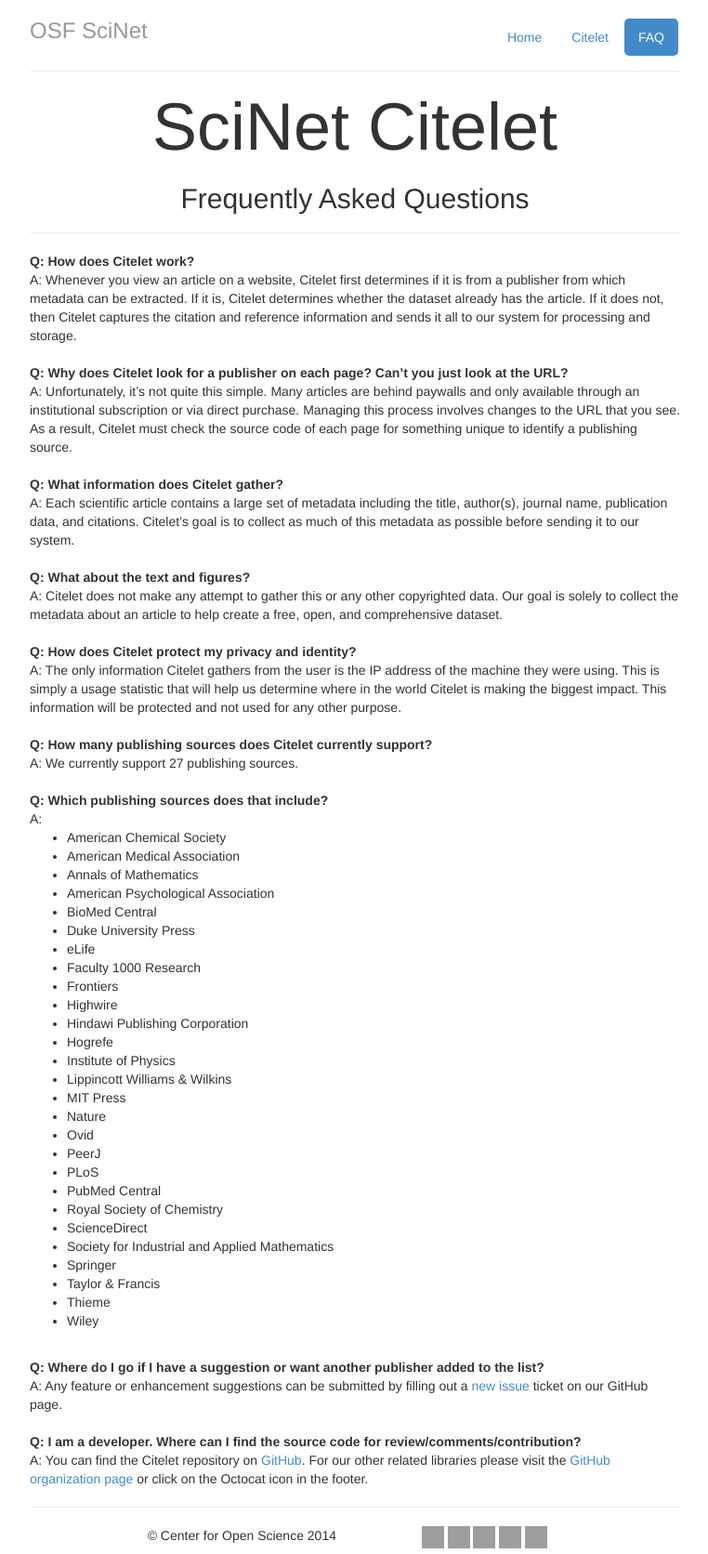
After one commit to cos-labs/scinet-citelet, a Flask app: page /faq/ in a window 1280 px wide. The commit adds this page. Shown: the whole page at 93% size, without its empty margins (258-1020 px from the left). Run offline with Flask 2, Linux system fonts and the light colour scheme; parts of the project's set-up code (start-up, migrations or seed data) failed here and were passed over; grey boxes are pictures that could not be loaded.

Commit message:
Added FAQ page and article counter.

```diff
--- /dev/null
+++ b/app/templates/faq.html
@@ -0,0 +1,147 @@
+<!DOCTYPE html>
+<html lang="en">
+  <head>
+    <meta charset="utf-8">
+    <meta name="viewport" content="width=device-width, initial-scale=1.0">
+    <meta name="description" content="">
+    <meta name="author" content="Harry Rybacki and Joshua Carp">
+    <link rel="shortcut icon" href="../static/img/favicon.ico">
+
+    <title>SciNet Citelet FAQ</title>
+
+    <!-- Bootstrap core CSS -->
+    <link href="../static/css/bootstrap.css" rel="stylesheet">
+
+    <!-- HTML5 shim and Respond.js IE8 support of HTML5 elements and media queries -->
+    <!--[if lt IE 9]>
+      <script src="../static/js/html5shiv.js"></script>
+      <script src="../static/js/respond.min.js"></script>
+    <![endif]-->
+
+    <style type="text/css">
+      /* Custom container */
+      .container {
+        max-width: 730px;
+      }
+      /* Custom row  */
+      .row {
+        text-align: center;
+      }
+      .row h1 {
+        font-size: 72px;
+      }
+      .row .btn {
+        font-size: 21px;
+      }
+  </style>
+
+  </head>
+
+  <body>
+
+    <div class="container">
+
+      <div class="header">
+        <ul class="nav nav-pills pull-right">
+          <li><a href="/">Home</a></li>
+          <li><a href="/citelet/">Citelet</a></li>
+          <li class="active"><a href="#">FAQ</a></li>
+          <li><a class="hidden" href="/crowdscholar/">Crowd Scholar</a></li>
+        </ul>
+        <h3 class="text-muted">OSF SciNet</h3>
+      </div>
+
+      <div class="row">
+        <div class="col-lg-12">
+
+          <hr />
+          <h1>SciNet Citelet</h1>
+          <h2>Frequently Asked Questions</h2>
+          <hr />
+
+          <dl style="text-align: left;">
+            <dt>Q: How does Citelet work?</dt>
+            <dd>A: Whenever you view an article on a website, Citelet first determines if it is from a publisher from which metadata can be extracted. If it is, Citelet determines whether the dataset already has the article.   If it does not, then Citelet captures the citation and reference information and sends it all to our system for processing and storage.</dd>
+            <br />
+            <dt>Q: Why does Citelet look for a publisher on each page? Can’t you just look at the URL?</dt>
+            <dd>A: Unfortunately, it’s not quite this simple. Many articles are behind paywalls and only available through an institutional subscription or via direct purchase.  Managing this process involves changes to the URL that you see. As a result, Citelet must check the source code of each page for something unique to identify a publishing source.</dd>
+            <br />
+            <dt>Q: What information does Citelet gather?</dt>
+            <dd>A: Each scientific article contains a large set of metadata including the title, author(s), journal name, publication data, and citations. Citelet’s goal is to collect as much of this metadata as possible before sending it to our system.</dd>
+            <br />
+            <dt>Q: What about the text and figures?</dt>
+            <dd>A: Citelet does not make any attempt to gather this or any other copyrighted data. Our goal is solely to collect the metadata about an article to help create a free, open, and comprehensive dataset.</dd>
+            <br />
+            <dt>Q: How does Citelet protect my privacy and identity?</dt>
+            <dd>A: The only information Citelet gathers from the user is the IP address of the machine they were using.  This is simply a usage statistic that will help us determine where in the world Citelet is making the biggest impact.   This information will be protected and not used for any other purpose.</dd>
+            <br />
+            <dt>Q: How many publishing sources does Citelet currently support?</dt>
+            <dd>A: We currently support 27 publishing sources.</dd>
+            <br />
+            <dt class="hidde">Q: Which publishing sources does that include?</dt>
+            <dd class="hiddn">A:
+              <ul>
+                <li>American Chemical Society</li>
+                <li>American Medical Association</li>
+                <li>Annals of Mathematics</li>
+                <li>American Psychological Association</li>
+                <li>BioMed Central</li>
+                <li>Duke University Press</li>
+                <li>eLife</li>
+                <li>Faculty 1000 Research</li>
+                <li>Frontiers</li>
+                <li>Highwire</li>
+                <li>Hindawi Publishing Corporation</li>
+                <li>Hogrefe</li>
+                <li>Institute of Physics</li>
+                <li>Lippincott Williams &amp; Wilkins</li>
+                <li>MIT Press</li>
+                <li>Nature</li>
+                <li>Ovid</li>
+                <li>PeerJ</li>
+                <li>PLoS</li>
+                <li>PubMed Central</li>
+                <li>Royal Society of Chemistry</li>
+                <li>ScienceDirect</li>
+                <li>Society for Industrial and Applied Mathematics</li>
+                <li>Springer</li>
+                <li>Taylor &amp; Francis</li>
+                <li>Thieme</li>
+                <li>Wiley</li>
+              </ul>
+            </dd>
+            <br />
+            <dt>Q: Where do I go if I have a suggestion or want another publisher added to the list?</dt>
+            <dd>A: Any feature or enhancement suggestions can be submitted by filling out a <a href=https://github.com/jmcarp/citelet/issues/new>new issue</a> ticket on our GitHub page.</dd>
+            <br />
+            <dt>Q: I am a developer. Where can I find the source code for review/comments/contribution?</dt>
+            <dd>A: You can find the Citelet repository on <a href=https://github.com/jmcarp/citelet>GitHub</a>. For our other related libraries please visit the <a href=https://github.com/ProjectScholarly>GitHub organization page</a> or click on the Octocat icon in the footer.</dd>
+          </dl>
+
+          <hr />
+        </div>
+      </div>
+
+      <div class="footer">
+        <div class="row">
+          <div class="col-md-2"></div>
+          <div class="col-md-4"><p>&copy; Center for Open Science 2014</p></div>
+          <div class="col-md-4">
+            <a href="http://twitter.com/OSFramework"><img src="/static/img/twitter_alt.png" alt="Twitter" height="24" width="24"></a>
+            <a href="https://www.facebook.com/OpenScienceFramework"><img src="/static/img/facebook.png" alt="Facebook" height="24" width="24"></a>
+            <a href="https://groups.google.com/forum/#!forum/openscienceframework"><img src="/static/img/google.png" alt="Google Group" height="24" width="24"></a>
+            <a href="https://github.com/ProjectScholarly/"><img src="/static/img/github_alt.png" alt="GitHub" height="24" width="24"></a>
+            <a href="https://plus.google.com/103557785986281627994" rel="publisher"><img src="/static/img/googleplus.png" alt="Google Plus" height="24" width="24"></a>
+          <div class="col-md-2"></div>
+          </div>
+        </div>
+      </div>
+
+    </div> <!-- /container -->
+
+
+    <!-- Bootstrap core JavaScript
+    ================================================== -->
+    <!-- Placed at the end of the document so the pages load faster -->
+  </body>
+</html>
--- a/app/views.py
+++ b/app/views.py
@@ -31,10 +31,15 @@ def get_ip():
 @app.route('/')
 @app.route('/bookmarklet/')
 def bookmarklet():
-    """ Display link to bookmarklet. """
+    """ Display Citelet installation and usage information. """
 
     # Return rendered template
     return render_template('bookmarklet.html', CITELET_BASE_URL=config.CITELET_BASE_URL)
+
+@app.route('/faq/')
+def faq():
+    """ Display Citelet FAQ. """
+    return render_template("faq.html")
 
 @app.route('/fixture/<name>/')
 @basic_auth.required
```
Also changed, not shown: app/templates/bookmarklet.html (+5 -17 lines).
